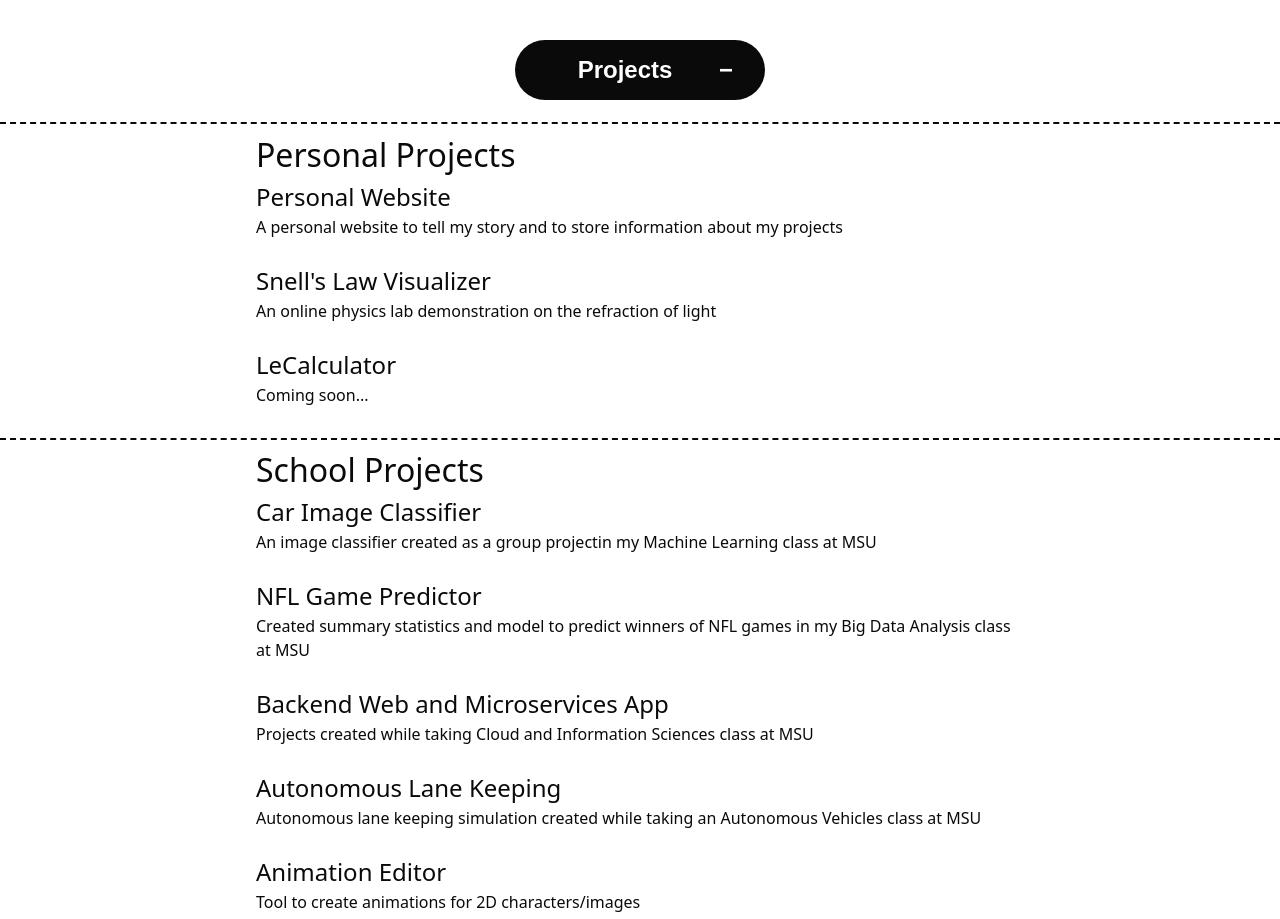
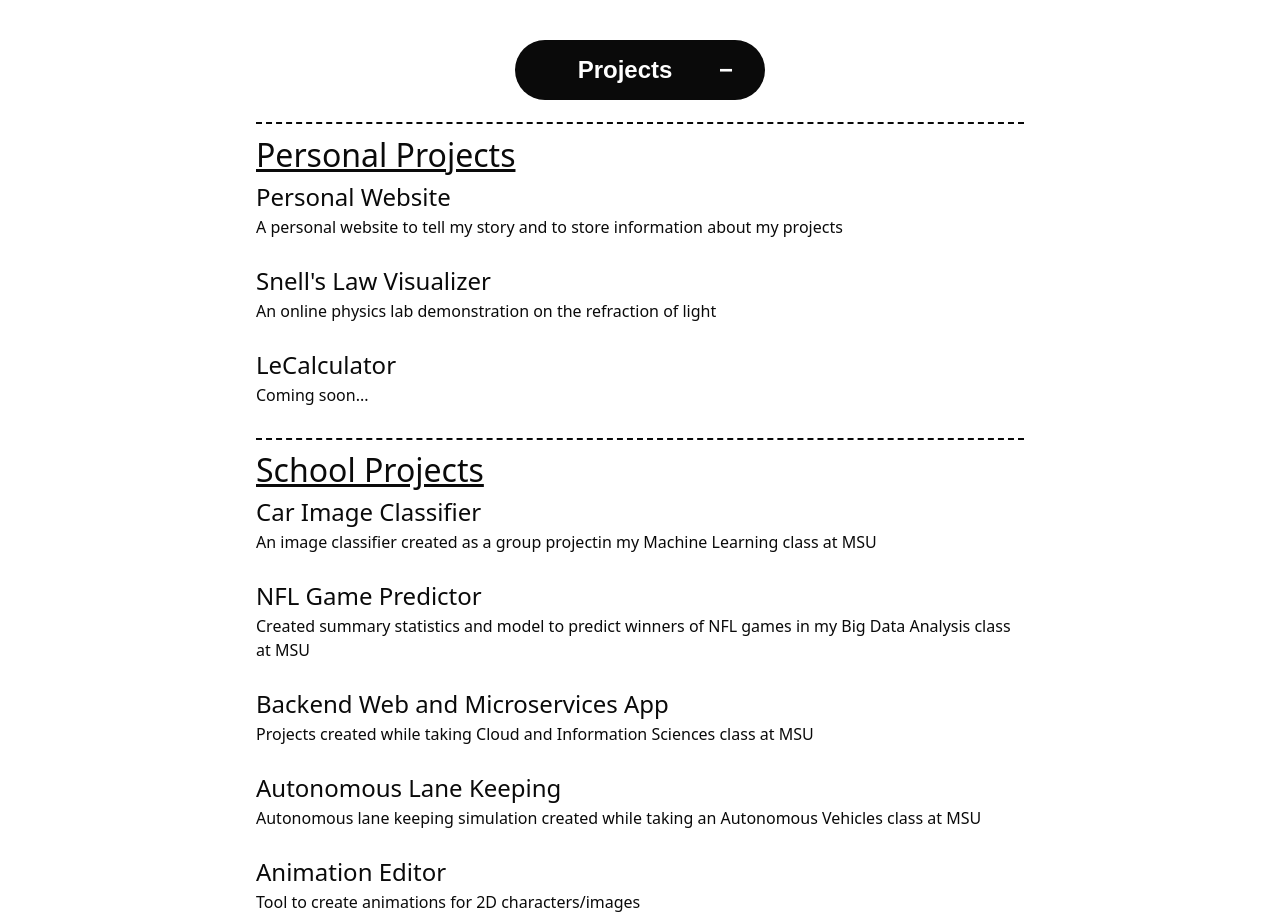
Before and after one commit to qfransen/qfransen.github.io, a Next.js app: page /cv in a window 1280 px wide. Shown: the part 3020-3939 px from the top of the page. Built offline with nearby package versions, Linux system fonts and the light colour scheme.

Commit message:
other underlining changes

```diff
--- a/src/app/cv/page.tsx
+++ b/src/app/cv/page.tsx
@@ -37,8 +37,8 @@ export default function Page() {
 //
 function subsection(sectionName: string): JSX.Element {
     return (<>
-        <hr className={"subsectionSeparator"} />
-        <h2 className={"content-wrapper"}>{sectionName}</h2>
+        <hr className={"subsectionSeparator content-wrapper"} />
+        <h2 className={"content-wrapper underline-b"}>{sectionName}</h2>
     </>);
 }
 
```
